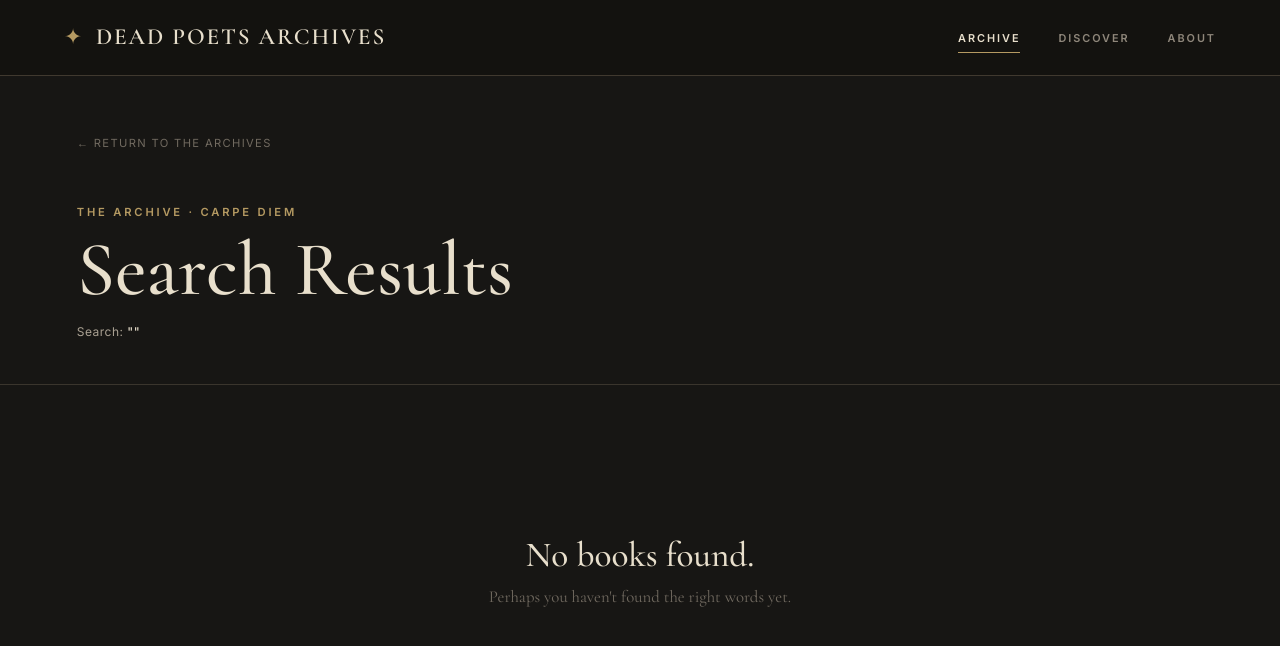
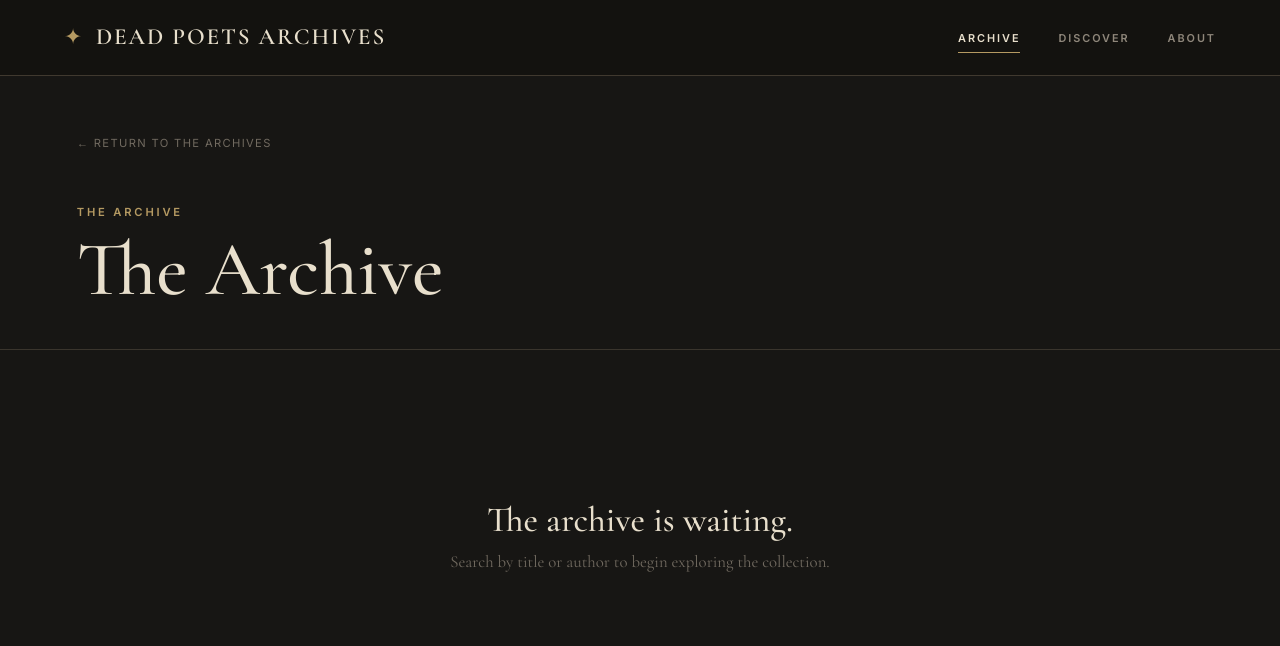
Before and after one commit to nae-rms/book-explorer, a React (Vite) app: page /search in a window 1280 px wide. Shown: the top 646 px of the page. Built offline with nearby package versions, Linux system fonts and the light colour scheme.

Commit message:
add return to search from book details

```diff
--- a/src/components/BookCard.jsx
+++ b/src/components/BookCard.jsx
@@ -1,6 +1,6 @@
 import { Link } from "react-router-dom";
 
-function BookCard({ book }) {
+function BookCard({ book, searchQuery }) {
   const coverId = book.cover_i;
 
   const coverUrl = coverId
@@ -25,6 +25,7 @@ function BookCard({ book }) {
         publishYear,
         editionCount,
         coverId,
+        searchQuery,
       }}
       className="book-card"
     >
--- a/src/components/BookGrid.jsx
+++ b/src/components/BookGrid.jsx
@@ -1,12 +1,13 @@
 import BookCard from "./BookCard";
 
-function BookGrid({ books }) {
+function BookGrid({ books, searchQuery }) {
   return (
     <div className="book-grid">
       {books.map((book) => (
         <BookCard
           key={book.key}
           book={book}
+          searchQuery={searchQuery}
         />
       ))}
     </div>
--- a/src/pages/BookDetails.jsx
+++ b/src/pages/BookDetails.jsx
@@ -82,7 +82,13 @@ function BookDetails() {
             </p>
 
             <Link
-              to="/search"
+              to={
+                searchBook?.searchQuery
+                  ? `/search?q=${encodeURIComponent(
+                      searchBook.searchQuery
+                    )}`
+                  : "/"
+              }
               className="back-link"
             >
               ← Return to the archive
@@ -126,6 +132,12 @@ function BookDetails() {
   const subjects =
     book.subjects?.slice(0, 12) || [];
 
+  const returnToArchive = searchBook?.searchQuery
+    ? `/search?q=${encodeURIComponent(
+        searchBook.searchQuery
+      )}`
+    : "/";
+
   return (
     <div className="app">
       <Navbar />
@@ -133,7 +145,7 @@ function BookDetails() {
       <main className="book-details-page">
         <div className="book-details-container">
           <Link
-            to="/search"
+            to={returnToArchive}
             className="back-link"
           >
             ← Return to the archive
@@ -199,7 +211,7 @@ function BookDetails() {
               )}
 
               <p className="book-details-motto">
-                "“No matter what anybody tells you, words and ideas can change the world.”"
+                Carpe diem.
               </p>
             </div>
           </div>
--- a/src/pages/SearchResults.jsx
+++ b/src/pages/SearchResults.jsx
@@ -10,6 +10,7 @@ function SearchResults() {
   const [searchParams] = useSearchParams();
 
   const query = searchParams.get("q");
+  const hasQuery = Boolean(query?.trim());
 
   const [books, setBooks] = useState([]);
   const [totalResults, setTotalResults] = useState(0);
@@ -23,10 +24,11 @@ function SearchResults() {
 
   useEffect(() => {
     async function fetchBooks() {
-      if (!query) {
+      if (!hasQuery) {
         setBooks([]);
         setTotalResults(0);
         setPage(1);
+        setError("");
         return;
       }
 
@@ -69,7 +71,7 @@ function SearchResults() {
     }
 
     fetchBooks();
-  }, [query]);
+  }, [query, hasQuery]);
 
   async function handleLoadMore() {
     if (!query || loadingMore) {
@@ -129,29 +131,54 @@ function SearchResults() {
           </Link>
 
           <p className="eyebrow">
-            THE ARCHIVE · CARPE DIEM
+            {hasQuery
+              ? "THE ARCHIVE · CARPE DIEM"
+              : "THE ARCHIVE"}
           </p>
 
-          <h1>Search Results</h1>
+          <h1>
+            {hasQuery
+              ? "Search Results"
+              : "The Archive"}
+          </h1>
 
+          {hasQuery && (
             <div className="results-meta">
               <span>
                 Search: <strong>"{query}"</strong>
               </span>
 
-            {!loading && !error && books.length > 0 && (
+              {!loading &&
+                !error &&
+                books.length > 0 && (
                   <span>
-                {books.length} displayed · {totalResults} matches
+                    {books.length} displayed ·{" "}
+                    {totalResults} matches
                   </span>
                 )}
             </div>
+          )}
         </section>
 
         <section className="archive">
-          {/* Loading */}
-          {loading && (
+          {!hasQuery && (
             <div className="status-message">
-              <p>Searching the archives...</p>
+              <p>
+                The archive is waiting.
+              </p>
+
+              <span>
+                Search by title or author to begin
+                exploring the collection.
+              </span>
+            </div>
+          )}
+
+          {hasQuery && loading && (
+            <div className="status-message">
+              <p>
+                Searching the archives...
+              </p>
 
               <span>
                 Good books are worth waiting for.
@@ -159,34 +186,41 @@ function SearchResults() {
             </div>
           )}
 
-          {/* Error */}
-          {error && books.length === 0 && (
+          {hasQuery &&
+            error &&
+            books.length === 0 && (
               <div className="status-message error">
                 <p>{error}</p>
 
                 <span>
-                Even the best archives have their quiet days.
+                  Even the best archives have their
+                  quiet days.
                 </span>
               </div>
             )}
 
-          {/* Empty */}
-          {!loading &&
+          {hasQuery &&
+            !loading &&
             !error &&
             books.length === 0 && (
               <div className="status-message">
                 <p>No books found.</p>
 
                 <span>
-                  Perhaps you haven't found the right words yet.
+                  Perhaps you haven't found the right
+                  words yet.
                 </span>
               </div>
             )}
 
-          {/* Results */}
-          {!loading && books.length > 0 && (
+          {hasQuery &&
+            !loading &&
+            books.length > 0 && (
               <>
-              <BookGrid books={books} />
+                <BookGrid
+                  books={books}
+                  searchQuery={query}
+                />
 
                 {hasMoreBooks && (
                   <div className="load-more-container">
@@ -210,7 +244,8 @@ function SearchResults() {
 
                 {!hasMoreBooks && (
                   <p className="archive-end">
-                  You have reached the end of the archive.
+                    You have reached the end of the
+                    archive.
                   </p>
                 )}
               </>
```
Also changed, not shown: src/components/LoadingState.jsx (added), src/components/SaveButton.jsx (added). Lines whose indentation alone changed are shown as unchanged.
